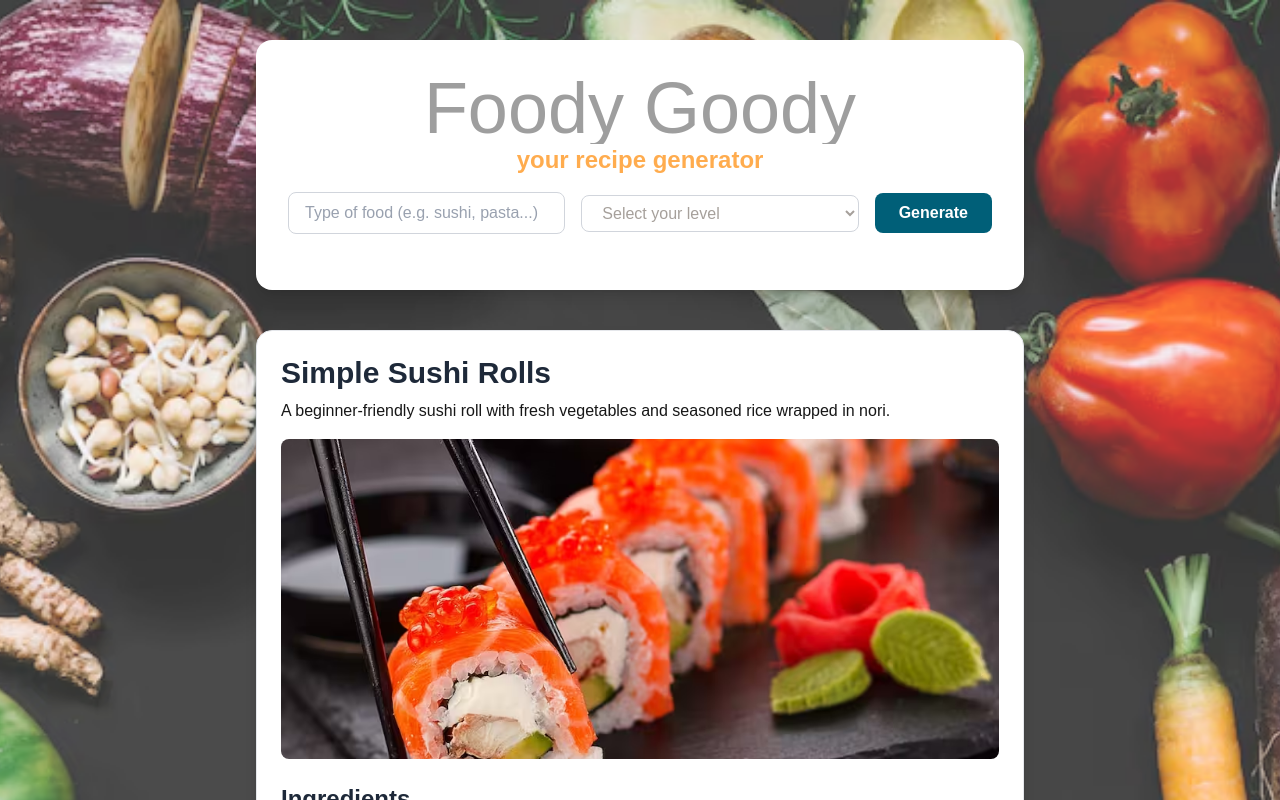
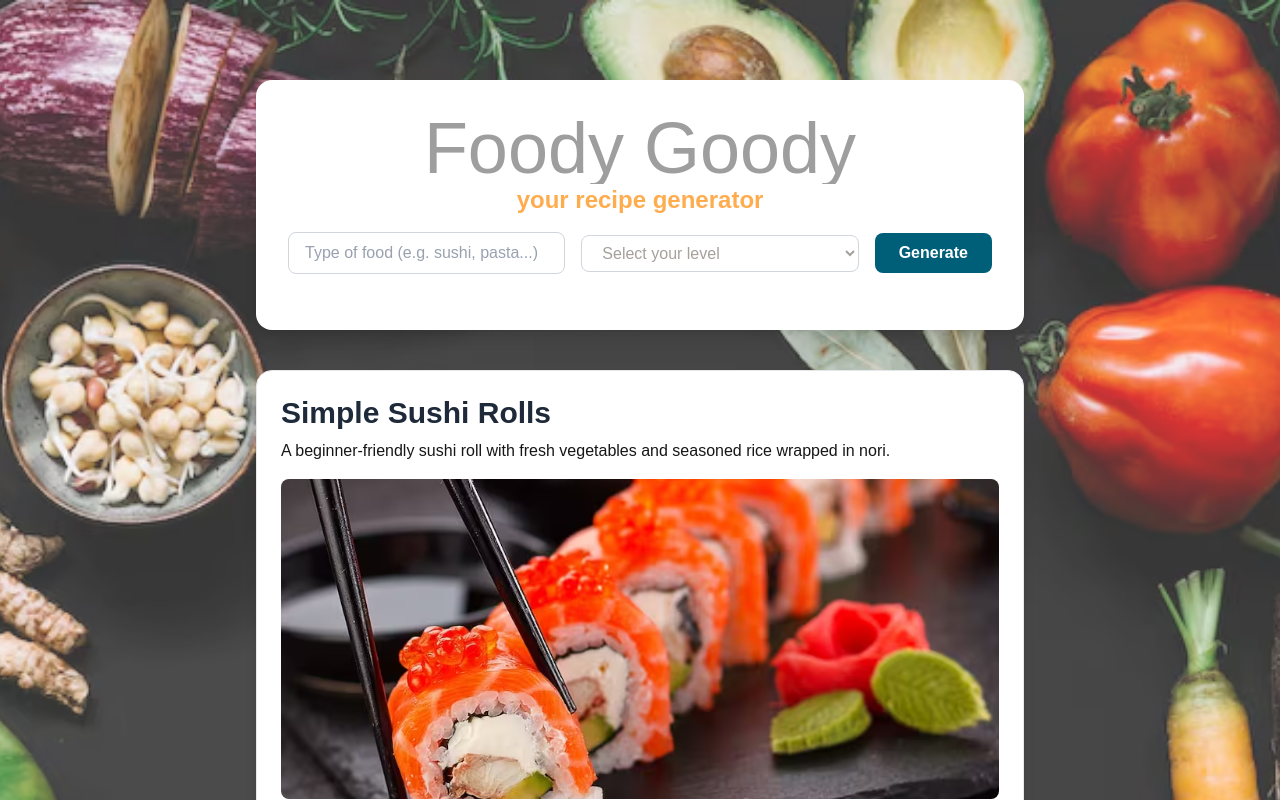
Before and after one commit to juliberglund/workshop-ai-website, a Next.js app: page / in a window 1280 px wide. Shown: the top 800 px of the page. Built offline with nearby package versions, Linux system fonts and the light colour scheme; grey boxes are pictures that could not be loaded.

Commit message:
lite till

```diff
--- a/src/app/components/RecipeCard.tsx
+++ b/src/app/components/RecipeCard.tsx
@@ -39,7 +39,7 @@ export default function RecipeCard() {
       </div>
 
       <div className="relative z-10 flex flex-col items-center p-10 space-y-10">
-        <div className="w-full max-w-3xl bg-white shadow-lg rounded-2xl p-8 text-center">
+        <div className="w-full max-w-3xl bg-white shadow-lg rounded-2xl p-8 mt-10 text-center">
           <TextGif
             gifUrl={gifUrls[0]}
             text="Foody Goody"
```
